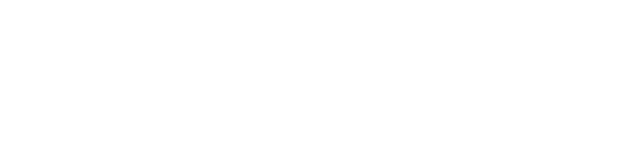
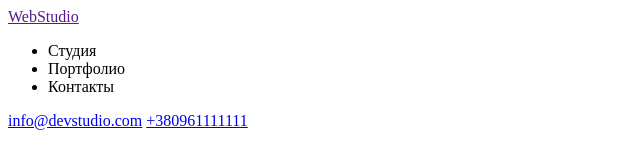
Before and after one commit to zenoviyfil/goit-markup-hw-01, a plain HTML site: page index.html in a window 1280 px wide. Shown: the whole page, without its empty margins (0-640 px from the left). Drawn offline with Linux system fonts and the light colour scheme.

Commit message:
complete header
added header info, no css

```diff
--- a/index.html
+++ b/index.html
@@ -8,7 +8,18 @@
 </head>
 <body>
     <header>
-
+        <a href="">WebStudio</a>
+        <nav>
+            <ul>
+                <li>Студия</li>
+                <li>Портфолио</li>
+                <li>Контакты</li>
+            </ul>
+        </nav>
+        <div class="contacts">
+            <a href="mailto:info@devstudio.com">info@devstudio.com</a>
+            <a href="tel:+380961111111">+380961111111</a>
+        </div>
     </header>
     <main>
 
```
